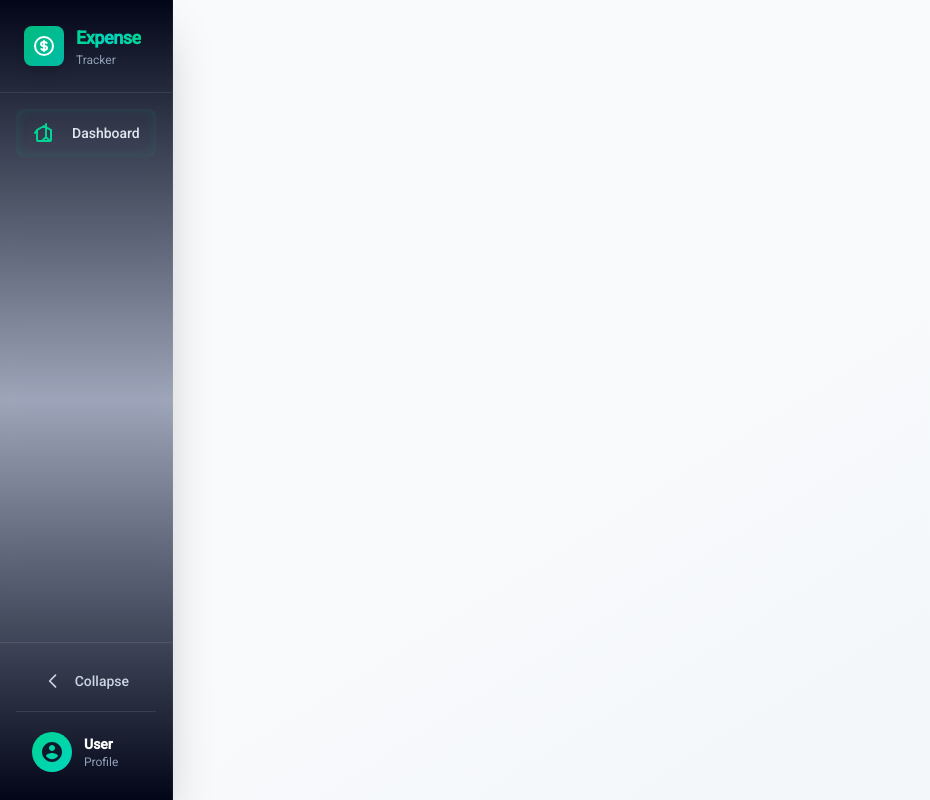
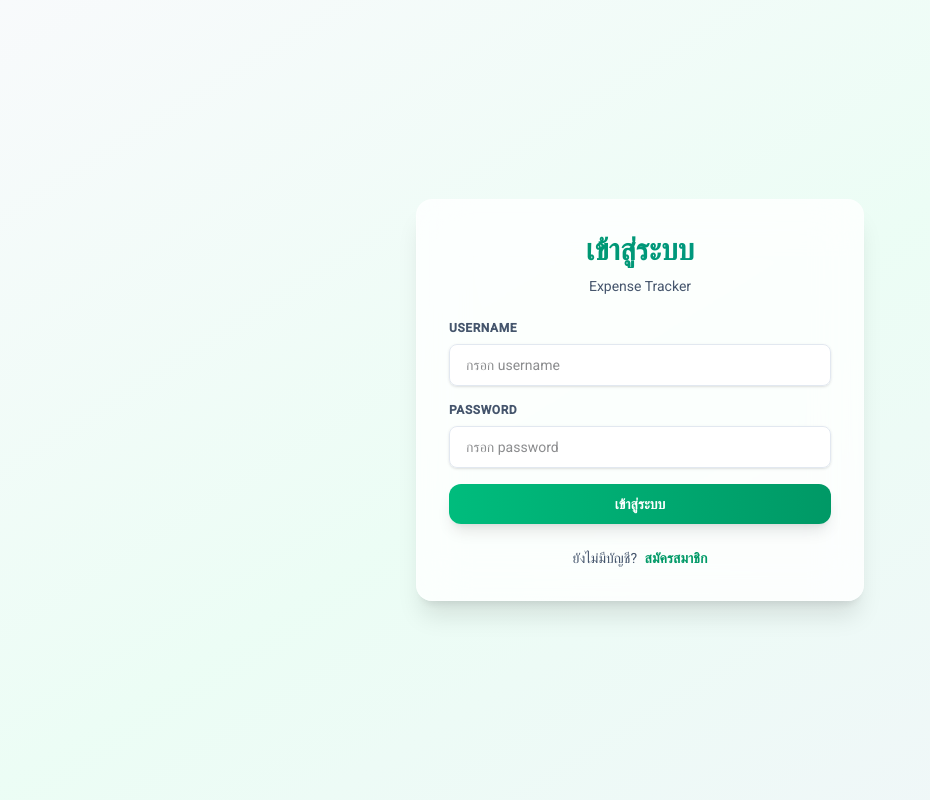
Before and after one commit to Tanapoom-Si/expense-ui, an Angular app: page /login in a window 1280 px wide. Before the commit this address led to /. Shown: the whole page, without its empty margins (0-930 px from the left). Built offline with nearby package versions, Linux system fonts and the light colour scheme.

Commit message:
feat: add login and register

```diff
--- a/src/app/app.html
+++ b/src/app/app.html
@@ -1,10 +1,7 @@
+@if (isLoggedIn()) {
   <app-navbar></app-navbar>
 
-<!-- Main Layout Container -->
   <div class="flex h-screen w-screen bg-gradient-to-br from-slate-50 via-slate-50 to-slate-100 overflow-hidden">
-  <!-- Sidebar is part of navbar component - fixed on left -->
-
-  <!-- Main Content Area with dynamic margin based on sidebar state -->
     <main class="flex-1 lg:ml-64 overflow-y-auto transition-all duration-300 ease-out overflow-x-hidden" id="mainContent">
       <div class="min-h-screen w-full p-2 sm:p-4 md:p-6 lg:p-8">
         <router-outlet></router-outlet>
@@ -12,7 +9,6 @@
     </main>
   </div>
 
-<!-- Global Modal Container -->
   @if (isTransactionModalOpen()) {
   <app-add-transaction
     [user]="currentUser()"
@@ -21,3 +17,6 @@
     (transactionSaved)="onTransactionSaved()">
   </app-add-transaction>
   }
+} @else {
+  <router-outlet></router-outlet>
+}
--- a/src/app/app.ts
+++ b/src/app/app.ts
@@ -1,8 +1,9 @@
-import { Component, inject, computed } from '@angular/core';
+import { Component, inject } from '@angular/core';
 import { RouterOutlet } from '@angular/router';
 import { Navbar } from "./components/navbar/navbar";
 import { AddTransaction } from "./components/add-transaction/add-transaction";
 import { ModalService } from "./services/modal.service";
+import { AuthService } from "./services/auth.service";
 
 @Component({
   selector: 'app-root',
@@ -13,7 +14,9 @@ import { ModalService } from "./services/modal.service";
 })
 export class App {
   private modalService = inject(ModalService);
+  private authService = inject(AuthService);
 
+  isLoggedIn = this.authService.isLoggedIn;
   isTransactionModalOpen = this.modalService.isTransactionModalOpen;
   currentUser = this.modalService.currentUser;
   selectedTransaction = this.modalService.selectedTransaction;
--- /dev/null
+++ b/src/app/components/login/login.html
@@ -0,0 +1,80 @@
+<main class="min-h-screen flex items-center justify-center bg-gradient-to-br from-slate-50 via-emerald-50 to-slate-100 px-4">
+  <div class="w-full max-w-md">
+    <div class="backdrop-blur-xl bg-white/80 rounded-2xl shadow-xl border border-white/20 p-8 space-y-6">
+
+      <div class="text-center space-y-2">
+        <h1 class="text-3xl font-bold bg-gradient-to-r from-emerald-600 to-teal-600 bg-clip-text text-transparent">
+          {{ mode() === 'login' ? 'เข้าสู่ระบบ' : 'สมัครสมาชิก' }}
+        </h1>
+        <p class="text-slate-600 text-sm">Expense Tracker</p>
+      </div>
+
+      <form (ngSubmit)="onSubmit()" class="space-y-4">
+
+        <div>
+          <label class="block text-xs font-bold text-slate-600 mb-2 uppercase tracking-wider">Username</label>
+          <input
+            type="text"
+            name="username"
+            [(ngModel)]="username"
+            autocomplete="username"
+            class="w-full px-4 py-2.5 border border-slate-200 rounded-lg text-sm focus:outline-none focus:ring-2 focus:ring-emerald-500 focus:border-transparent bg-white/80 transition-all shadow-sm hover:shadow-md"
+            placeholder="กรอก username">
+        </div>
+
+        @if (mode() === 'register') {
+          <div>
+            <label class="block text-xs font-bold text-slate-600 mb-2 uppercase tracking-wider">Email</label>
+            <input
+              type="email"
+              name="email"
+              [(ngModel)]="email"
+              autocomplete="email"
+              class="w-full px-4 py-2.5 border border-slate-200 rounded-lg text-sm focus:outline-none focus:ring-2 focus:ring-emerald-500 focus:border-transparent bg-white/80 transition-all shadow-sm hover:shadow-md"
+              placeholder="example@email.com">
+          </div>
+        }
+
+        <div>
+          <label class="block text-xs font-bold text-slate-600 mb-2 uppercase tracking-wider">Password</label>
+          <input
+            type="password"
+            name="password"
+            [(ngModel)]="password"
+            [autocomplete]="mode() === 'login' ? 'current-password' : 'new-password'"
+            class="w-full px-4 py-2.5 border border-slate-200 rounded-lg text-sm focus:outline-none focus:ring-2 focus:ring-emerald-500 focus:border-transparent bg-white/80 transition-all shadow-sm hover:shadow-md"
+            placeholder="กรอก password">
+        </div>
+
+        @if (errorMessage()) {
+          <div class="px-4 py-2.5 bg-red-50 border border-red-200 rounded-lg text-red-700 text-sm">
+            {{ errorMessage() }}
+          </div>
+        }
+
+        <button
+          type="submit"
+          [disabled]="isSubmitting()"
+          class="w-full bg-gradient-to-r from-emerald-500 to-emerald-600 hover:from-emerald-600 hover:to-emerald-700 text-white font-bold py-2.5 rounded-xl shadow-lg hover:shadow-xl transition-all duration-300 transform hover:scale-105 disabled:opacity-50 disabled:cursor-not-allowed">
+          @if (isSubmitting()) {
+            <span>กำลังดำเนินการ...</span>
+          } @else {
+            <span>{{ mode() === 'login' ? 'เข้าสู่ระบบ' : 'สมัครสมาชิก' }}</span>
+          }
+        </button>
+
+      </form>
+
+      <div class="text-center text-sm text-slate-600">
+        {{ mode() === 'login' ? 'ยังไม่มีบัญชี?' : 'มีบัญชีอยู่แล้ว?' }}
+        <button
+          type="button"
+          (click)="switchMode()"
+          class="ml-1 font-semibold text-emerald-600 hover:text-emerald-700 hover:underline transition-colors">
+          {{ mode() === 'login' ? 'สมัครสมาชิก' : 'เข้าสู่ระบบ' }}
+        </button>
+      </div>
+
+    </div>
+  </div>
+</main>
--- /dev/null
+++ b/src/app/components/login/login.ts
@@ -0,0 +1,67 @@
+import { Component, inject, signal } from '@angular/core';
+import { FormsModule } from '@angular/forms';
+import { Router } from '@angular/router';
+import { AuthService } from '../../services/auth.service';
+
+@Component({
+  selector: 'app-login',
+  standalone: true,
+  imports: [FormsModule],
+  templateUrl: './login.html',
+  styleUrl: './login.css',
+})
+export class Login {
+  private authService = inject(AuthService);
+  private router = inject(Router);
+
+  mode = signal<'login' | 'register'>('login');
+
+  username = '';
+  email = '';
+  password = '';
+  errorMessage = signal<string | null>(null);
+  isSubmitting = signal(false);
+
+  switchMode() {
+    this.mode.update((m) => (m === 'login' ? 'register' : 'login'));
+    this.errorMessage.set(null);
+  }
+
+  onSubmit() {
+    if (!this.username || !this.password) {
+      this.errorMessage.set('กรุณากรอก username และ password');
+      return;
+    }
+
+    if (this.mode() === 'register' && !this.email) {
+      this.errorMessage.set('กรุณากรอก email');
+      return;
+    }
+
+    this.errorMessage.set(null);
+    this.isSubmitting.set(true);
+
+    const request$ =
+      this.mode() === 'login'
+        ? this.authService.login(this.username, this.password)
+        : this.authService.register(this.username, this.email, this.password);
+
+    request$.subscribe({
+      next: () => {
+        this.router.navigate(['/']);
+      },
+      error: (err) => {
+        this.isSubmitting.set(false);
+        if (err.status === 401) {
+          this.errorMessage.set('Username หรือ password ไม่ถูกต้อง');
+        } else if (err.status === 409) {
+          this.errorMessage.set('Username นี้ถูกใช้แล้ว');
+        } else if (err.status === 400) {
+          this.errorMessage.set(err.error || 'ข้อมูลไม่ครบถ้วน');
+        } else {
+          this.errorMessage.set('เกิดข้อผิดพลาด กรุณาลองใหม่');
+        }
+      },
+    });
+  }
+}
--- a/src/app/components/navbar/navbar.html
+++ b/src/app/components/navbar/navbar.html
@@ -71,9 +71,9 @@
 
     <!-- User Profile -->
     <div class="pt-2 border-t border-white/10">
-      <div class="flex items-center justify-center lg:justify-start gap-3 px-2 py-3 rounded-lg hover:bg-slate-700/50 transition-all duration-200 cursor-pointer group"
+      <div class="flex items-center justify-center lg:justify-start gap-3 px-2 py-3 rounded-lg hover:bg-slate-700/50 transition-all duration-200 group"
         [class.px-4]="!isCollapsed()"
-        [title]="isCollapsed() ? 'Profile' : ''">
+        [title]="isCollapsed() ? currentUser()?.username : ''">
         <div class="w-10 h-10 bg-gradient-to-br from-emerald-400 to-teal-400 rounded-full flex items-center justify-center flex-shrink-0">
           <svg xmlns="http://www.w3.org/2000/svg" class="h-6 w-6 text-slate-900" fill="currentColor" viewBox="0 0 24 24">
             <path d="M12 2C6.48 2 2 6.48 2 12s4.48 10 10 10 10-4.48 10-10S17.52 2 12 2zm0 3c1.66 0 3 1.34 3 3s-1.34 3-3 3-3-1.34-3-3 1.34-3 3-3zm0 14.2c-2.5 0-4.71-1.28-6-3.22.03-1.99 4-3.08 6-3.08 1.99 0 5.97 1.09 6 3.08-1.29 1.94-3.5 3.22-6 3.22z" />
@@ -81,11 +81,23 @@
         </div>
         @if (!isCollapsed()) {
         <div class="flex-1 min-w-0">
-          <p class="text-sm font-semibold text-white truncate">User</p>
-          <p class="text-xs text-slate-400 truncate">Profile</p>
+          <p class="text-sm font-semibold text-white truncate">{{ currentUser()?.username || 'Guest' }}</p>
+          <p class="text-xs text-slate-400 truncate">{{ currentUser()?.email || '' }}</p>
         </div>
         }
       </div>
+
+      <button (click)="logout()"
+        class="w-full mt-2 flex items-center justify-center lg:justify-start gap-3 px-2 py-3 text-red-300 hover:bg-red-500/20 rounded-lg transition-all duration-200"
+        [class.px-4]="!isCollapsed()"
+        [title]="isCollapsed() ? 'Logout' : ''">
+        <svg xmlns="http://www.w3.org/2000/svg" class="h-5 w-5 flex-shrink-0" fill="none" viewBox="0 0 24 24" stroke="currentColor">
+          <path stroke-linecap="round" stroke-linejoin="round" stroke-width="2" d="M17 16l4-4m0 0l-4-4m4 4H7m6 4v1a3 3 0 01-3 3H6a3 3 0 01-3-3V7a3 3 0 013-3h4a3 3 0 013 3v1" />
+        </svg>
+        @if (!isCollapsed()) {
+        <span class="text-sm font-medium">ออกจากระบบ</span>
+        }
+      </button>
     </div>
   </div>
 </aside>
--- a/src/app/components/navbar/navbar.ts
+++ b/src/app/components/navbar/navbar.ts
@@ -1,6 +1,7 @@
-import { Component, signal } from '@angular/core';
-import { RouterLink, RouterLinkActive } from '@angular/router';
+import { Component, inject, signal } from '@angular/core';
+import { Router, RouterLink, RouterLinkActive } from '@angular/router';
 import { CommonModule } from '@angular/common';
+import { AuthService } from '../../services/auth.service';
 
 @Component({
   selector: 'app-navbar',
@@ -10,9 +11,13 @@ import { CommonModule } from '@angular/common';
   styleUrl: './navbar.css',
 })
 export class Navbar {
+  private authService = inject(AuthService);
+  private router = inject(Router);
+
   isSidebarOpen = signal(true);
   isCollapsed = signal(false);
-  window = window;
+
+  currentUser = this.authService.currentUser;
 
   toggleSidebar() {
     this.isSidebarOpen.update(val => !val);
@@ -21,4 +26,9 @@ export class Navbar {
   collapseSidebar() {
     this.isCollapsed.update(val => !val);
   }
+
+  logout() {
+    this.authService.logout();
+    this.router.navigate(['/login']);
+  }
 }
--- /dev/null
+++ b/src/app/guards/auth.guard.ts
@@ -0,0 +1,15 @@
+import { inject } from '@angular/core';
+import { CanActivateFn, Router } from '@angular/router';
+import { AuthService } from '../services/auth.service';
+
+export const authGuard: CanActivateFn = () => {
+  const authService = inject(AuthService);
+  const router = inject(Router);
+
+  if (authService.isLoggedIn()) {
+    return true;
+  }
+
+  router.navigate(['/login']);
+  return false;
+};
--- /dev/null
+++ b/src/app/services/auth.service.ts
@@ -0,0 +1,43 @@
+import { Injectable, inject, signal, computed } from '@angular/core';
+import { HttpClient } from '@angular/common/http';
+import { Observable, switchMap, tap } from 'rxjs';
+import { User } from '../models/user.model';
+
+@Injectable({
+  providedIn: 'root'
+})
+export class AuthService {
+  private http = inject(HttpClient);
+  private readonly STORAGE_KEY = 'currentUser';
+
+  currentUser = signal<User | null>(this.loadUserFromStorage());
+  isLoggedIn = computed(() => this.currentUser() !== null);
+
+  login(username: string, password: string): Observable<User> {
+    return this.http
+      .post<User>('http://localhost:8080/api/auth/login', { username, password })
+      .pipe(
+        tap((user) => {
+          this.currentUser.set(user);
+          localStorage.setItem(this.STORAGE_KEY, JSON.stringify(user));
+        })
+      );
+  }
+
+  register(username: string, email: string, password: string): Observable<User> {
+    const newUser = { username, email, password };
+    return this.http
+      .post<User>('http://localhost:8080/api/auth/register', newUser)
+      .pipe(switchMap(() => this.login(username, password)));
+  }
+
+  logout(): void {
+    this.currentUser.set(null);
+    localStorage.removeItem(this.STORAGE_KEY);
+  }
+
+  private loadUserFromStorage(): User | null {
+    const raw = localStorage.getItem(this.STORAGE_KEY);
+    return raw ? JSON.parse(raw) : null;
+  }
+}
```
Also changed, not shown: src/app/app.routes.ts (+5 -5 lines), src/app/components/login/login.css (added), 2 other files (tests, documents, lock files or other folders). Lines whose indentation alone changed are shown as unchanged.
